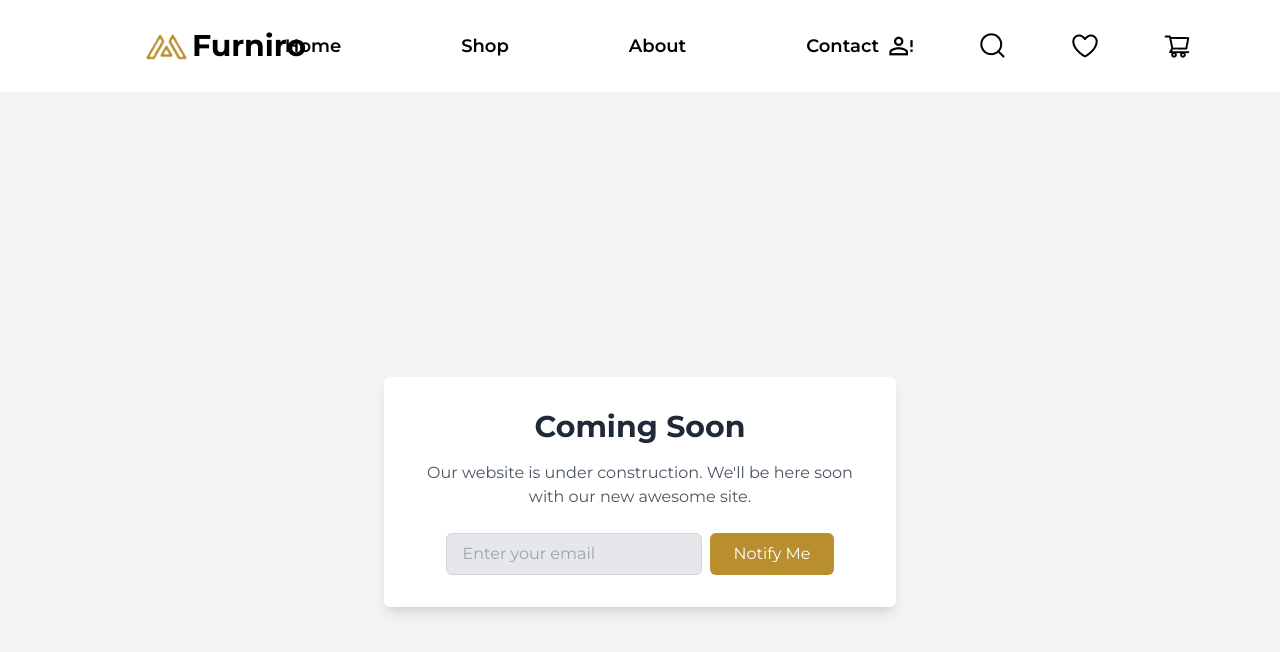
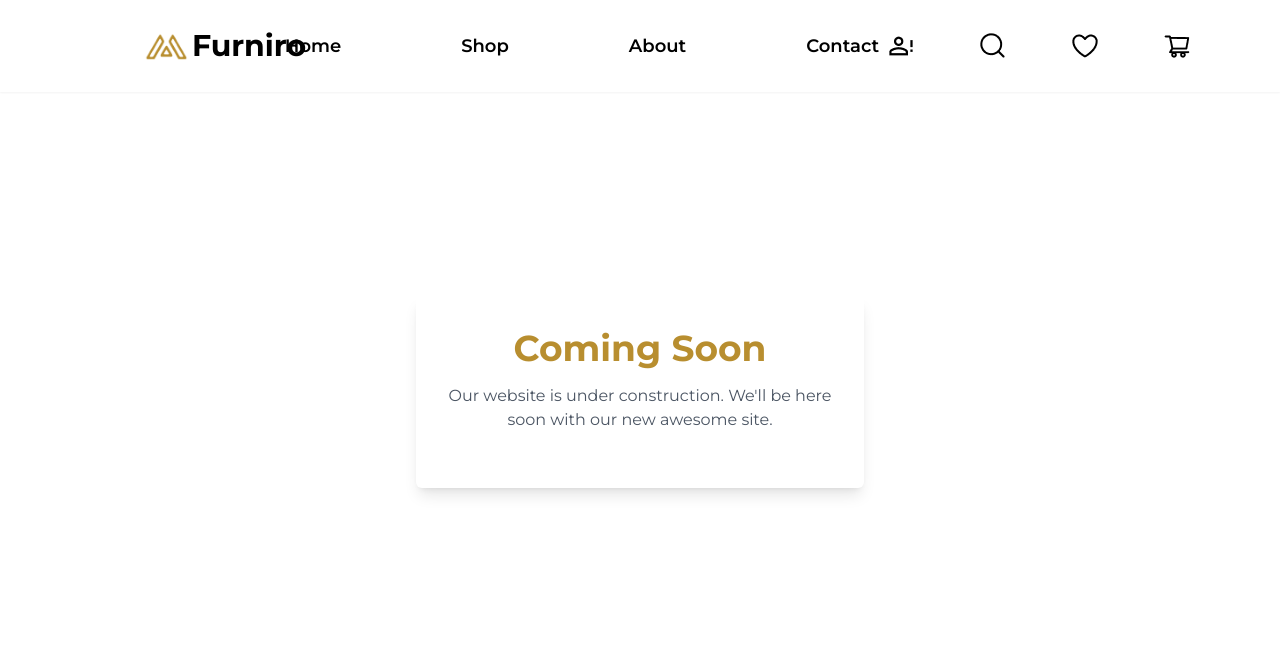
Before and after one commit to ocit17/furniro, a React (Vite) app: page /shop in a window 1280 px wide. Shown: the top 652 px of the page. Built offline with nearby package versions, Linux system fonts and the light colour scheme; a web font is replaced by a local one.

Commit message:
first commit

```diff
--- a/src/components/ComingSoon.jsx
+++ b/src/components/ComingSoon.jsx
@@ -1,23 +1,15 @@
 /* eslint-disable react/no-unescaped-entities */
 export default function ComingSoon() {
   return (
-    <div className='bg-gray-100 min-h-screen flex items-center justify-center'>
-      <div className='max-w-lg p-8 bg-white shadow-lg rounded-md text-center'>
-        <h1 className='text-3xl font-bold text-gray-800 mb-4'>Coming Soon</h1>
-        <p className='text-gray-600 mb-6'>
+    <div className='min-h-[600px] flex items-center justify-center px-4'>
+      <div className='max-w-md w-full p-8 bg-white shadow-lg rounded-md text-center'>
+        <h1 className='text-2xl md:text-3xl lg:text-4xl font-bold text-primary mb-4'>
+          Coming Soon
+        </h1>
+        <p className='text-sm md:text-base text-gray-600 mb-6'>
           Our website is under construction. We'll be here soon with our new
           awesome site.
         </p>
-        <div className='flex justify-center'>
-          <input
-            type='email'
-            placeholder='Enter your email'
-            className='w-64 px-4 py-2 mr-2 bg-gray-200 border border-gray-300 rounded-md focus:outline-none focus:border-primary'
-          />
-          <button className='px-6 py-2 text-white bg-primary rounded-md hover:bg-primary-dark focus:outline-none'>
-            Notify Me
-          </button>
-        </div>
       </div>
     </div>
   );
```
